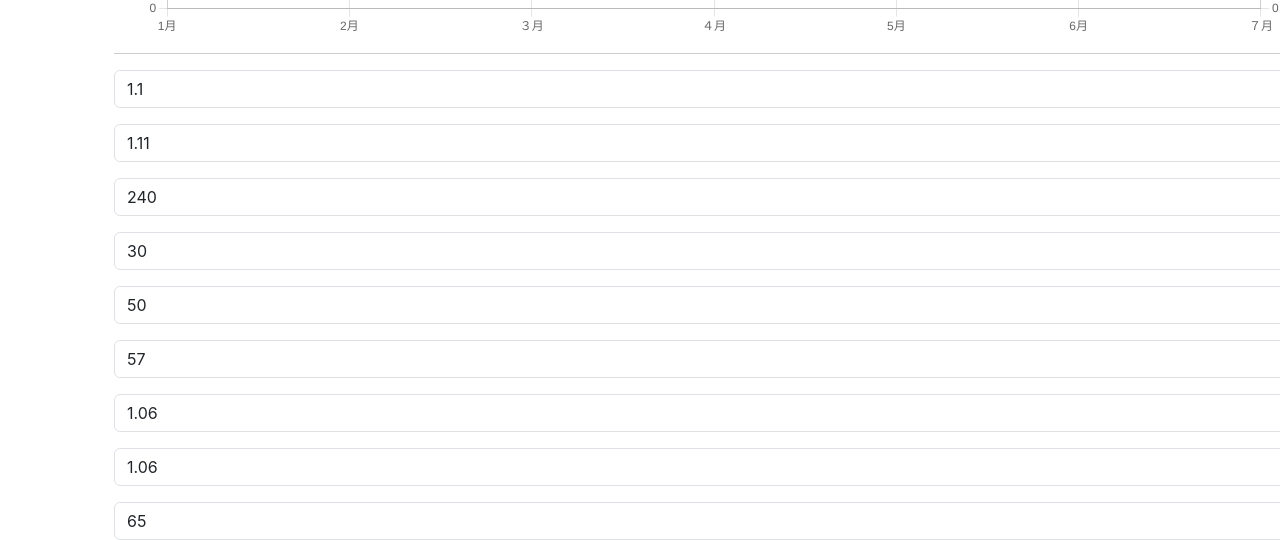
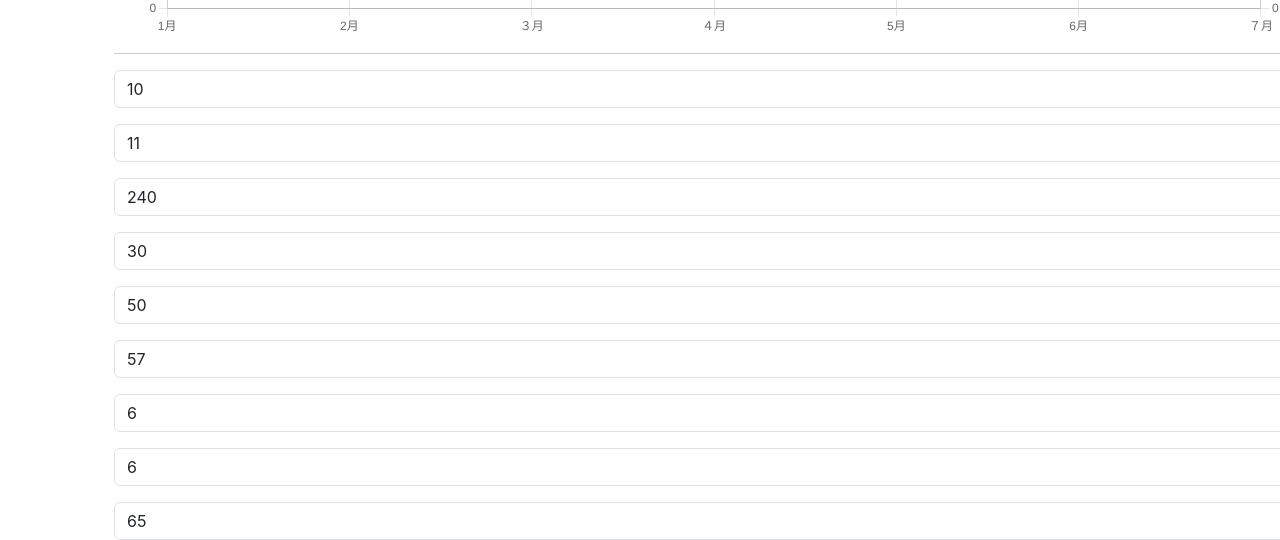
Before and after one commit to boneandrea/asset-simulation, a Vue app in the folder front/: page / in a window 1280 px wide. Shown: the part 619-1159 px from the top of the page. Built offline with nearby package versions, Linux system fonts and the light colour scheme.

Commit message:
利回りを%で入力

```diff
--- a/front/src/components/Simulator.vue
+++ b/front/src/components/Simulator.vue
@@ -5,24 +5,10 @@
 	<hr />
 	<div @keyup.enter="update">
 		<div class="input-group mb-3">
-			<input
-				v-model="config.s"
-				type="number"
-				class="form-control"
-				step="0.01"
-				min="0"
-				placeholder="sony rate(e.g.: 1.10)"
-			/>
+			<input v-model="config.s" type="number" class="form-control" min="0" placeholder="sony yield % (e.g.: 10)" />
 		</div>
 		<div class="input-group mb-3">
-			<input
-				v-model="config.r"
-				type="number"
-				class="form-control"
-				step="0.01"
-				min="0"
-				placeholder="楽天 rate(e.g.: 1.11)"
-			/>
+			<input v-model="config.r" type="number" class="form-control" min="0" placeholder="楽天 yield % (e.g.: 11)" />
 		</div>
 		<div class="input-group mb-3">
 			<input v-model="config.d" type="number" class="form-control" step="10" min="0" placeholder="楽天 年間積立" />
@@ -40,20 +26,18 @@
 			<input
 				v-model="config.rate_later.sony"
 				type="number"
-				step="0.01"
 				min="0"
 				class="form-control"
-				placeholder="65からの低減レート(sony)"
+				placeholder="65からの低減yield % (sony)"
 			/>
 		</div>
 		<div class="input-group mb-3">
 			<input
 				v-model="config.rate_later.rakuten"
 				type="number"
-				step="0.01"
 				min="0"
 				class="form-control"
-				placeholder="65からの低減レート(rakuten)"
+				placeholder="65からの低減yield % (rakuten)"
 			/>
 		</div>
 		<div class="input-group mb-3">
@@ -83,15 +67,15 @@ Chart.register(...registerables)
 
 const BONE_AT = 1973
 const config = ref({
-	s: 1.1,
-	r: 1.11,
+	s: 10,
+	r: 11,
 	S: 30,
 	R: 50,
 	year: 57,
 	d: 240,
 	rate_later: {
-		sony: 1.06,
-		rakuten: 1.06,
+		sony: 6,
+		rakuten: 6,
 	},
 	year_change_rate: 65,
 })
```
Also changed, not shown: 1 other file (tests, documents, lock files or other folders).
